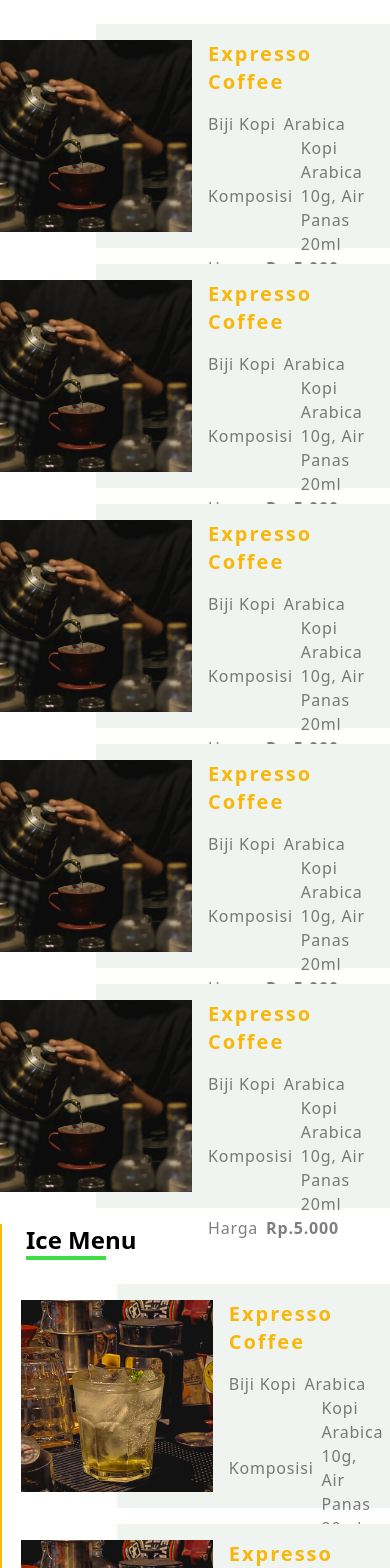
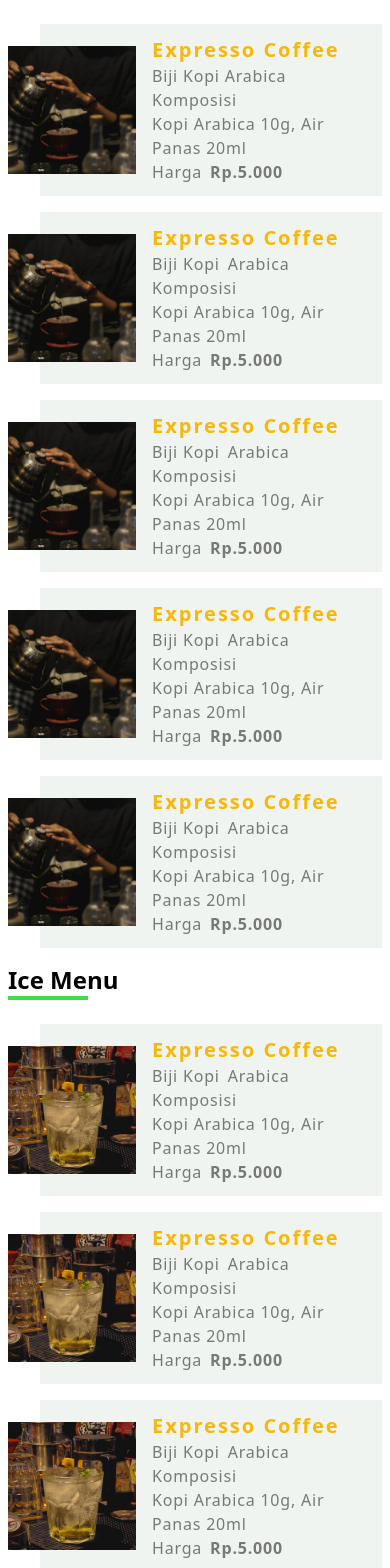
Before and after one commit to Nhud4/coffee-shop, a Next.js app: page / in a window 390 px wide. Shown: the part 1020-2588 px from the top of the page. Built offline with nearby package versions, Linux system fonts and the light colour scheme.

Commit message:
fix(home):fix responsive home

```diff
--- a/src/component/card/CardAbout.js
+++ b/src/component/card/CardAbout.js
@@ -6,7 +6,7 @@ import Image from 'next/image';
 export default function CardAbout(){
   return (
     <div className="grid grid-cols-1 md:grid-cols-2 gap-4 px-8 pt-10 pb-6">
-      <div className="space-y-4 pl-[5rem]">
+      <div className="space-y-4 md:pl-[5rem]">
         <h1 className="text-[3rem] font-bold text-nero-40">
             Cerita Kami
         </h1>
--- a/src/component/card/CardMenu.js
+++ b/src/component/card/CardMenu.js
@@ -12,21 +12,20 @@ export default function CardMenu(){
         </h1>
       </div>
       <div className="grid grid-cols-1 md:grid-cols-2 gap-4 pt-4">
-        <div className=" space-y-4">
+        <div className="space-y-4 px-2">
           <div className="mb-6">
             <h1 className="text-2xl font-semibold">Coffee Menu</h1>
             <hr className="w-20 border-natural-20 border-2"/>
           </div>
           <div className="flex justify-center items-center">
-            <Image className="object-cover h-48 w-48 -mr-[6rem] z-10" src={require('@/image/IMG_05.jpg')} alt="image1" />
-            <div className="pt-4 pl-[7rem] pr-3 space-y-4 bg-nero-10 w-full h-56 z-0">
+            <Image className="object-cover md:h-48 md:w-48 h-32 w-32 -mr-[6rem] z-10" src={require('@/image/IMG_05.jpg')} alt="image1" />
+            <div className="md:pt-4 py-3 pl-[7rem] pr-3 md:space-y-4 bg-nero-10 w-full md:h-56 h-38 z-0">
               <h1 className="text-xl font-semibold text-cyn-20 tracking-widest">Expresso Coffee</h1>
               <ul className="opacity-50 tracking-wider">
-                <li className="flex items-center space-x-2">
-                  <p>Biji Kopi</p>
-                  <p>Arabica</p>
+                <li>
+                  <p>Biji Kopi Arabica</p>
                 </li>
-                <li className="flex items-center space-x-2">
+                <li className="md:flex md:items-center md:space-x-2">
                   <p>Komposisi</p>
                   <p>Kopi Arabica 10g, Air Panas 20ml</p>
                 </li>
@@ -38,15 +37,15 @@ export default function CardMenu(){
             </div>
           </div>
           <div className="flex justify-center items-center">
-            <Image className="object-cover h-48 w-48 -mr-[6rem] z-10" src={require('@/image/IMG_05.jpg')} alt="image1" />
-            <div className="pt-4 pl-[7rem] pr-3 space-y-4 bg-nero-10 w-full h-56 z-0">
+            <Image className="object-cover md:h-48 md:w-48 h-32 w-32 -mr-[6rem] z-10" src={require('@/image/IMG_05.jpg')} alt="image1" />
+            <div className="md:pt-4 py-3 pl-[7rem] pr-3 md:space-y-4 bg-nero-10 w-full md:h-56 h-38 z-0">
               <h1 className="text-xl font-semibold text-cyn-20 tracking-widest">Expresso Coffee</h1>
               <ul className="opacity-50 tracking-wider">
                 <li className="flex items-center space-x-2">
                   <p>Biji Kopi</p>
                   <p>Arabica</p>
                 </li>
-                <li className="flex items-center space-x-2">
+                <li className="md:flex md:items-center md:space-x-2">
                   <p>Komposisi</p>
                   <p>Kopi Arabica 10g, Air Panas 20ml</p>
                 </li>
@@ -58,15 +57,15 @@ export default function CardMenu(){
             </div>
           </div>
           <div className="flex justify-center items-center">
-            <Image className="object-cover h-48 w-48 -mr-[6rem] z-10" src={require('@/image/IMG_05.jpg')} alt="image1" />
-            <div className="pt-4 pl-[7rem] pr-3 space-y-4 bg-nero-10 w-full h-56 z-0">
+            <Image className="object-cover md:h-48 md:w-48 h-32 w-32 -mr-[6rem] z-10" src={require('@/image/IMG_05.jpg')} alt="image1" />
+            <div className="md:pt-4 py-3 pl-[7rem] pr-3 md:space-y-4 bg-nero-10 w-full md:h-56 h-38 z-0">
               <h1 className="text-xl font-semibold text-cyn-20 tracking-widest">Expresso Coffee</h1>
               <ul className="opacity-50 tracking-wider">
                 <li className="flex items-center space-x-2">
                   <p>Biji Kopi</p>
                   <p>Arabica</p>
                 </li>
-                <li className="flex items-center space-x-2">
+                <li className="md:flex md:items-center md:space-x-2">
                   <p>Komposisi</p>
                   <p>Kopi Arabica 10g, Air Panas 20ml</p>
                 </li>
@@ -78,15 +77,15 @@ export default function CardMenu(){
             </div>
           </div>
           <div className="flex justify-center items-center">
-            <Image className="object-cover h-48 w-48 -mr-[6rem] z-10" src={require('@/image/IMG_05.jpg')} alt="image1" />
-            <div className="pt-4 pl-[7rem] pr-3 space-y-4 bg-nero-10 w-full h-56 z-0">
+            <Image className="object-cover md:h-48 md:w-48 h-32 w-32 -mr-[6rem] z-10" src={require('@/image/IMG_05.jpg')} alt="image1" />
+            <div className="md:pt-4 py-3 pl-[7rem] pr-3 md:space-y-4 bg-nero-10 w-full md:h-56 h-38 z-0">
               <h1 className="text-xl font-semibold text-cyn-20 tracking-widest">Expresso Coffee</h1>
               <ul className="opacity-50 tracking-wider">
                 <li className="flex items-center space-x-2">
                   <p>Biji Kopi</p>
                   <p>Arabica</p>
                 </li>
-                <li className="flex items-center space-x-2">
+                <li className="md:flex md:items-center md:space-x-2">
                   <p>Komposisi</p>
                   <p>Kopi Arabica 10g, Air Panas 20ml</p>
                 </li>
@@ -98,15 +97,15 @@ export default function CardMenu(){
             </div>
           </div>
           <div className="flex justify-center items-center">
-            <Image className="object-cover h-48 w-48 -mr-[6rem] z-10" src={require('@/image/IMG_05.jpg')} alt="image1" />
-            <div className="pt-4 pl-[7rem] pr-3 space-y-4 bg-nero-10 w-full h-56 z-0">
+            <Image className="object-cover md:h-48 md:w-48 h-32 w-32 -mr-[6rem] z-10" src={require('@/image/IMG_05.jpg')} alt="image1" />
+            <div className="md:pt-4 py-3 pl-[7rem] pr-3 md:space-y-4 bg-nero-10 w-full md:h-56 h-38 z-0">
               <h1 className="text-xl font-semibold text-cyn-20 tracking-widest">Expresso Coffee</h1>
               <ul className="opacity-50 tracking-wider">
                 <li className="flex items-center space-x-2">
                   <p>Biji Kopi</p>
                   <p>Arabica</p>
                 </li>
-                <li className="flex items-center space-x-2">
+                <li className="md:flex md:items-center md:space-x-2">
                   <p>Komposisi</p>
                   <p>Kopi Arabica 10g, Air Panas 20ml</p>
                 </li>
@@ -119,22 +118,21 @@ export default function CardMenu(){
           </div>
         </div>
 
-
-        <div className="border-l-2 border-cyn-20 pl-6 space-y-4">
+        <div className="space-y-4 px-2">
           <div className="mb-6">
             <h1 className="text-2xl font-semibold">Ice Menu</h1>
             <hr className="w-20 border-natural-20 border-2"/>
           </div>
           <div className="flex justify-center items-center">
-            <Image className="object-cover h-48 w-48 -mr-[6rem] z-10" src={require('@/image/IMG_02.jpg')} alt="image1" />
-            <div className="pt-4 pl-[7rem] pr-3 space-y-4 bg-nero-10 w-full h-56 z-0">
+            <Image className="object-cover md:h-48 md:w-48 h-32 w-32 -mr-[6rem] z-10" src={require('@/image/IMG_02.jpg')} alt="image1" />
+            <div className="md:pt-4 py-3 pl-[7rem] pr-3 md:space-y-4 bg-nero-10 w-full md:h-56 h-38 z-0">
               <h1 className="text-xl font-semibold text-cyn-20 tracking-widest">Expresso Coffee</h1>
               <ul className="opacity-50 tracking-wider">
                 <li className="flex items-center space-x-2">
                   <p>Biji Kopi</p>
                   <p>Arabica</p>
                 </li>
-                <li className="flex items-center space-x-2">
+                <li className="md:flex md:items-center md:space-x-2">
                   <p>Komposisi</p>
                   <p>Kopi Arabica 10g, Air Panas 20ml</p>
                 </li>
@@ -146,15 +144,15 @@ export default function CardMenu(){
             </div>
           </div>
           <div className="flex justify-center items-center">
-            <Image className="object-cover h-48 w-48 -mr-[6rem] z-10" src={require('@/image/IMG_02.jpg')} alt="image1" />
-            <div className="pt-4 pl-[7rem] pr-3 space-y-4 bg-nero-10 w-full h-56 z-0">
+            <Image className="object-cover md:h-48 md:w-48 h-32 w-32 -mr-[6rem] z-10" src={require('@/image/IMG_02.jpg')} alt="image1" />
+            <div className="md:pt-4 py-3 pl-[7rem] pr-3 md:space-y-4 bg-nero-10 w-full md:h-56 h-38 z-0">
               <h1 className="text-xl font-semibold text-cyn-20 tracking-widest">Expresso Coffee</h1>
               <ul className="opacity-50 tracking-wider">
                 <li className="flex items-center space-x-2">
                   <p>Biji Kopi</p>
                   <p>Arabica</p>
                 </li>
-                <li className="flex items-center space-x-2">
+                <li className="md:flex md:items-center md:space-x-2">
                   <p>Komposisi</p>
                   <p>Kopi Arabica 10g, Air Panas 20ml</p>
                 </li>
@@ -166,15 +164,15 @@ export default function CardMenu(){
             </div>
           </div>
           <div className="flex justify-center items-center">
-            <Image className="object-cover h-48 w-48 -mr-[6rem] z-10" src={require('@/image/IMG_02.jpg')} alt="image1" />
-            <div className="pt-4 pl-[7rem] pr-3 space-y-4 bg-nero-10 w-full h-56 z-0">
+            <Image className="object-cover md:h-48 md:w-48 h-32 w-32 -mr-[6rem] z-10" src={require('@/image/IMG_02.jpg')} alt="image1" />
+            <div className="md:pt-4 py-3 pl-[7rem] pr-3 md:space-y-4 bg-nero-10 w-full md:h-56 h-38 z-0">
               <h1 className="text-xl font-semibold text-cyn-20 tracking-widest">Expresso Coffee</h1>
               <ul className="opacity-50 tracking-wider">
                 <li className="flex items-center space-x-2">
                   <p>Biji Kopi</p>
                   <p>Arabica</p>
                 </li>
-                <li className="flex items-center space-x-2">
+                <li className="md:flex md:items-center md:space-x-2">
                   <p>Komposisi</p>
                   <p>Kopi Arabica 10g, Air Panas 20ml</p>
                 </li>
@@ -186,15 +184,15 @@ export default function CardMenu(){
             </div>
           </div>
           <div className="flex justify-center items-center">
-            <Image className="object-cover h-48 w-48 -mr-[6rem] z-10" src={require('@/image/IMG_02.jpg')} alt="image1" />
-            <div className="pt-4 pl-[7rem] pr-3 space-y-4 bg-nero-10 w-full h-56 z-0">
+            <Image className="object-cover md:h-48 md:w-48 h-32 w-32 -mr-[6rem] z-10" src={require('@/image/IMG_02.jpg')} alt="image1" />
+            <div className="md:pt-4 py-3 pl-[7rem] pr-3 md:space-y-4 bg-nero-10 w-full md:h-56 h-38 z-0">
               <h1 className="text-xl font-semibold text-cyn-20 tracking-widest">Expresso Coffee</h1>
               <ul className="opacity-50 tracking-wider">
                 <li className="flex items-center space-x-2">
                   <p>Biji Kopi</p>
                   <p>Arabica</p>
                 </li>
-                <li className="flex items-center space-x-2">
+                <li className="md:flex md:items-center md:space-x-2">
                   <p>Komposisi</p>
                   <p>Kopi Arabica 10g, Air Panas 20ml</p>
                 </li>
@@ -206,15 +204,15 @@ export default function CardMenu(){
             </div>
           </div>
           <div className="flex justify-center items-center">
-            <Image className="object-cover h-48 w-48 -mr-[6rem] z-10" src={require('@/image/IMG_02.jpg')} alt="image1" />
-            <div className="pt-4 pl-[7rem] pr-3 space-y-4 bg-nero-10 w-full h-56 z-0">
+            <Image className="object-cover md:h-48 md:w-48 h-32 w-32 -mr-[6rem] z-10" src={require('@/image/IMG_02.jpg')} alt="image1" />
+            <div className="md:pt-4 py-3 pl-[7rem] pr-3 md:space-y-4 bg-nero-10 w-full md:h-56 h-38 z-0">
               <h1 className="text-xl font-semibold text-cyn-20 tracking-widest">Expresso Coffee</h1>
               <ul className="opacity-50 tracking-wider">
                 <li className="flex items-center space-x-2">
                   <p>Biji Kopi</p>
                   <p>Arabica</p>
                 </li>
-                <li className="flex items-center space-x-2">
+                <li className="md:flex md:items-center md:space-x-2">
                   <p>Komposisi</p>
                   <p>Kopi Arabica 10g, Air Panas 20ml</p>
                 </li>
```
